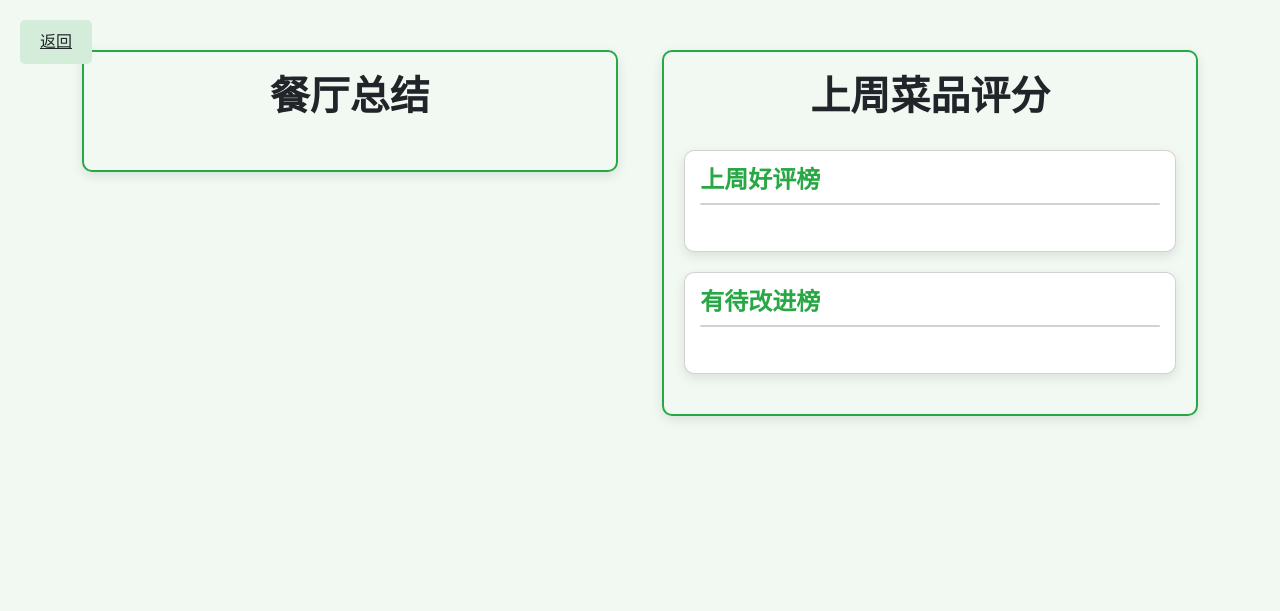
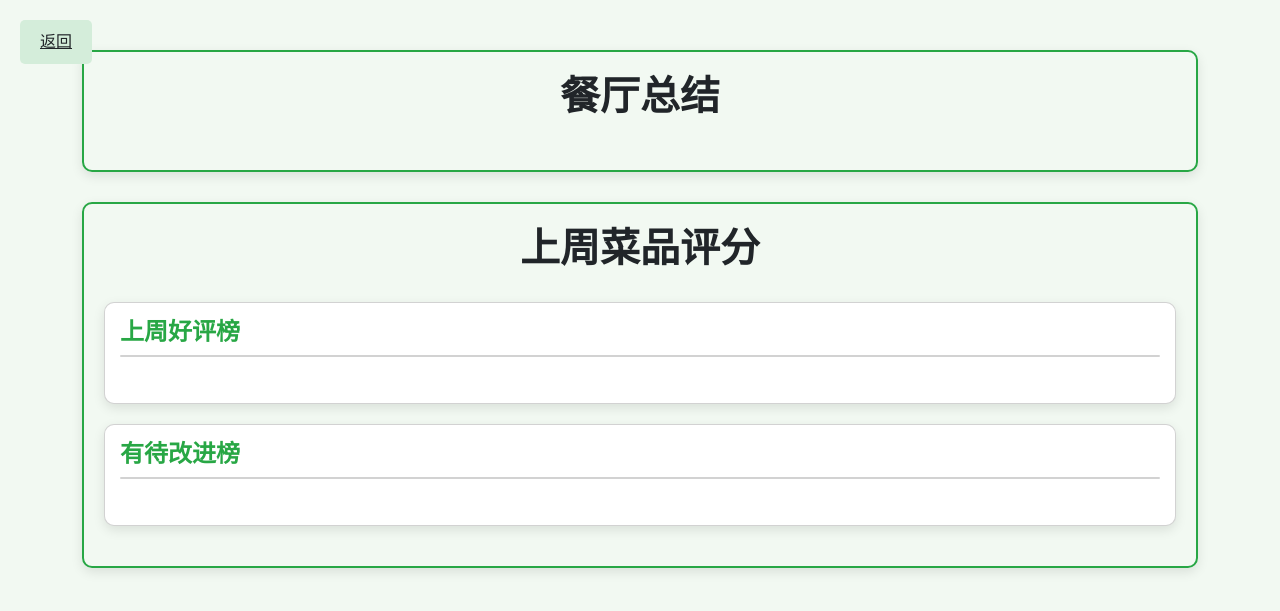
Before and after one commit to MacchiatoDWK/CanteenReview, a Django app: template templates/ranking_sumup.html in a window 1280 px wide. Shown: the top 611 px of the page. Run offline with Django 3.2, Linux system fonts and the light colour scheme; the template is opened without the code that fills it, so the values that code supplies are empty.

```diff
--- a/templates/ranking_sumup.html
+++ b/templates/ranking_sumup.html
@@ -20,11 +20,8 @@
         }
         .main-container {
             display: flex;
-            justify-content: space-between;
-            gap: 20px;
-        }
-        .left-container, .right-container {
-            width: 48%;
+            flex-direction: column; /* 改为垂直布局 */
+            gap: 30px;
         }
         .card {
             margin-bottom: 20px;
@@ -91,8 +88,7 @@
 
     <div class="container">
         <div class="main-container">
-            <!-- 左侧餐厅总结部分 -->
-            <div class="left-container">
+            <!-- 餐厅总结部分 -->
             <div class="outer-card">
                 <h1 class="text-center header-title">餐厅总结</h1>
 
@@ -113,10 +109,8 @@
                     </div>
                 {% endfor %}
             </div>
-            </div>
 
-            <!-- 右侧菜品评分总结部分 -->
-            <div class="right-container">
+            <!-- 菜品评分总结部分 -->
             <div class="outer-card">
                 <h1 class="text-center header-title">上周菜品评分</h1>
 
@@ -148,7 +142,6 @@
             </div>
         </div>
     </div>
-    </div>
 
     <script src="https://cdn.jsdelivr.net/npm/bootstrap@5.3.3/dist/js/bootstrap.bundle.min.js"></script>
 </body>
```
Lines whose indentation alone changed are shown as unchanged.
